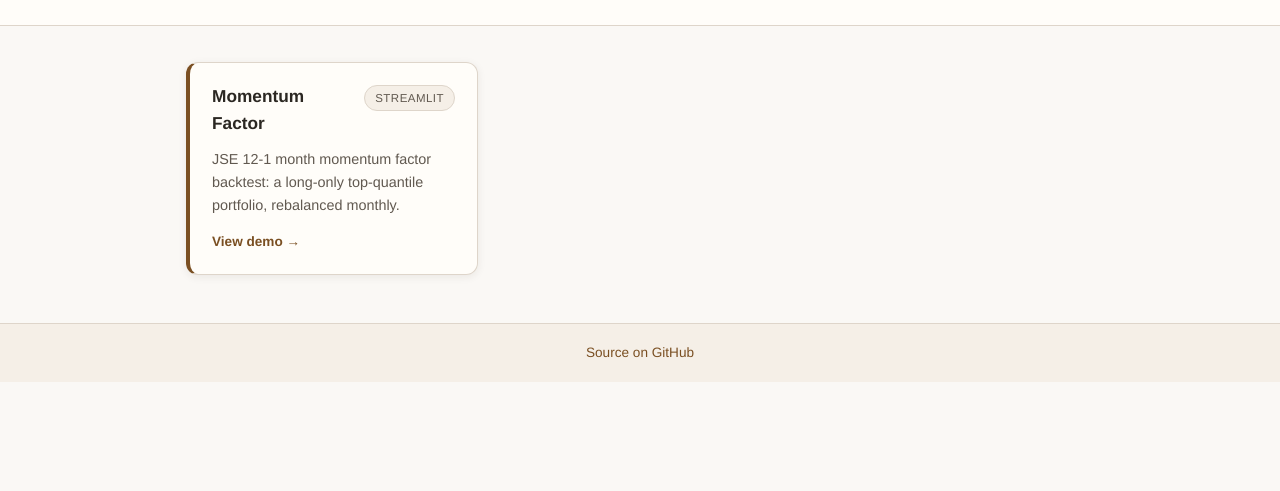
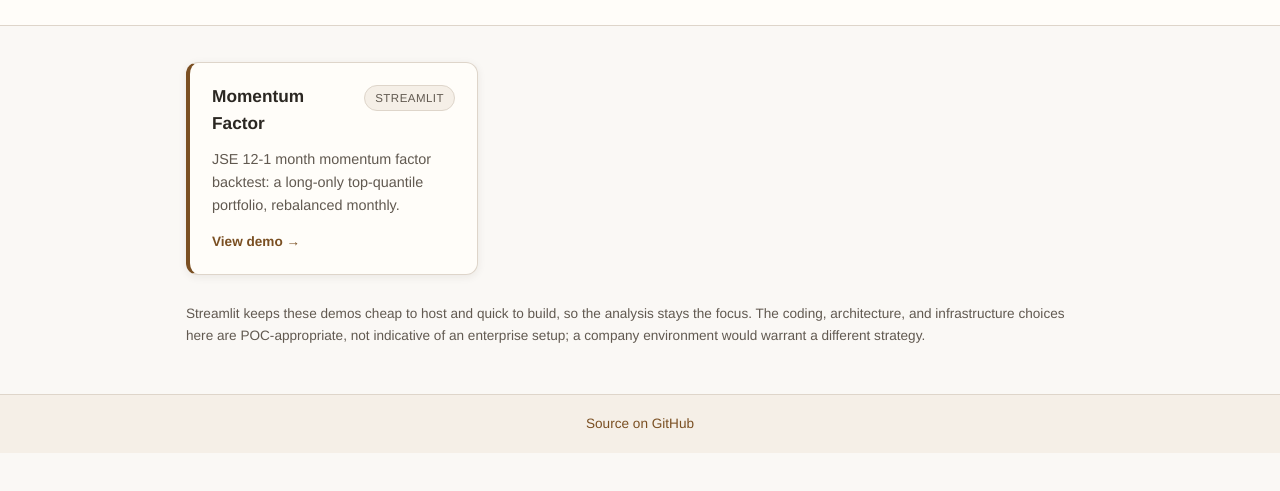
Before and after one commit to bryanmehsmith/demo-site, a plain HTML site: page static/index.html in a window 1280 px wide. Shown: the part 111-602 px from the top of the page. Drawn offline with Linux system fonts and the light colour scheme.

Commit message:
Update README and index.html to clarify Streamlit's role and infrastructure choices

```diff
--- a/static/index.html
+++ b/static/index.html
@@ -122,6 +122,8 @@
   .card-desc { margin: 10px 0 0; color: var(--muted-text); font-size: 0.9rem; }
   .card-cta { display: inline-block; margin-top: 14px; color: var(--link-color); font-size: 0.85rem; font-weight: 600; }
 
+  .note { margin: 28px 0 0; color: var(--muted-text); font-size: 0.85rem; }
+
   footer {
     background: var(--footer-background);
     border-top: 1px solid var(--border-color);
@@ -156,6 +158,7 @@
         <span class="card-cta">View demo &rarr;</span>
       </a>
     </div>
+    <p class="note">Streamlit keeps these demos cheap to host and quick to build, so the analysis stays the focus. The coding, architecture, and infrastructure choices here are POC-appropriate, not indicative of an enterprise setup; a company environment would warrant a different strategy.</p>
   </main>
 
   <footer>
```
Also changed, not shown: 1 other file.
